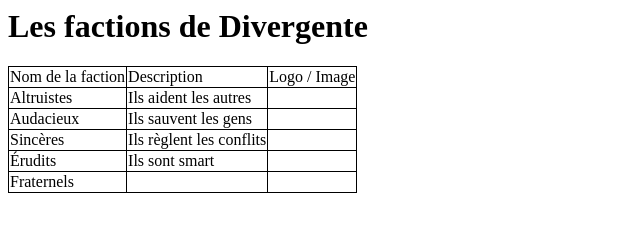
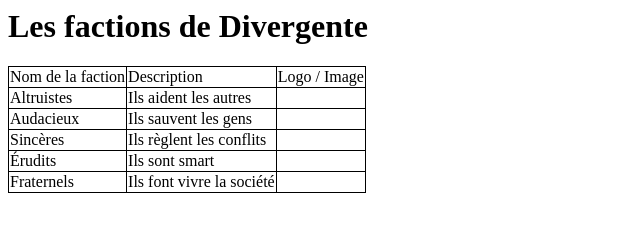
Before and after one commit to Theochv/fuzzy-system, a plain HTML site: page index.html in a window 1280 px wide. Shown: the whole page, without its empty margins (0-640 px from the left). Drawn offline with Linux system fonts and the light colour scheme.

Commit message:
version 6

```diff
--- a/index.html
+++ b/index.html
@@ -35,7 +35,7 @@
         </tr>
         <tr>
             <td>Fraternels</td>
-            <td></td>
+            <td>Ils font vivre la société</td>
             <td></td>
         </tr>
     </table>
```
